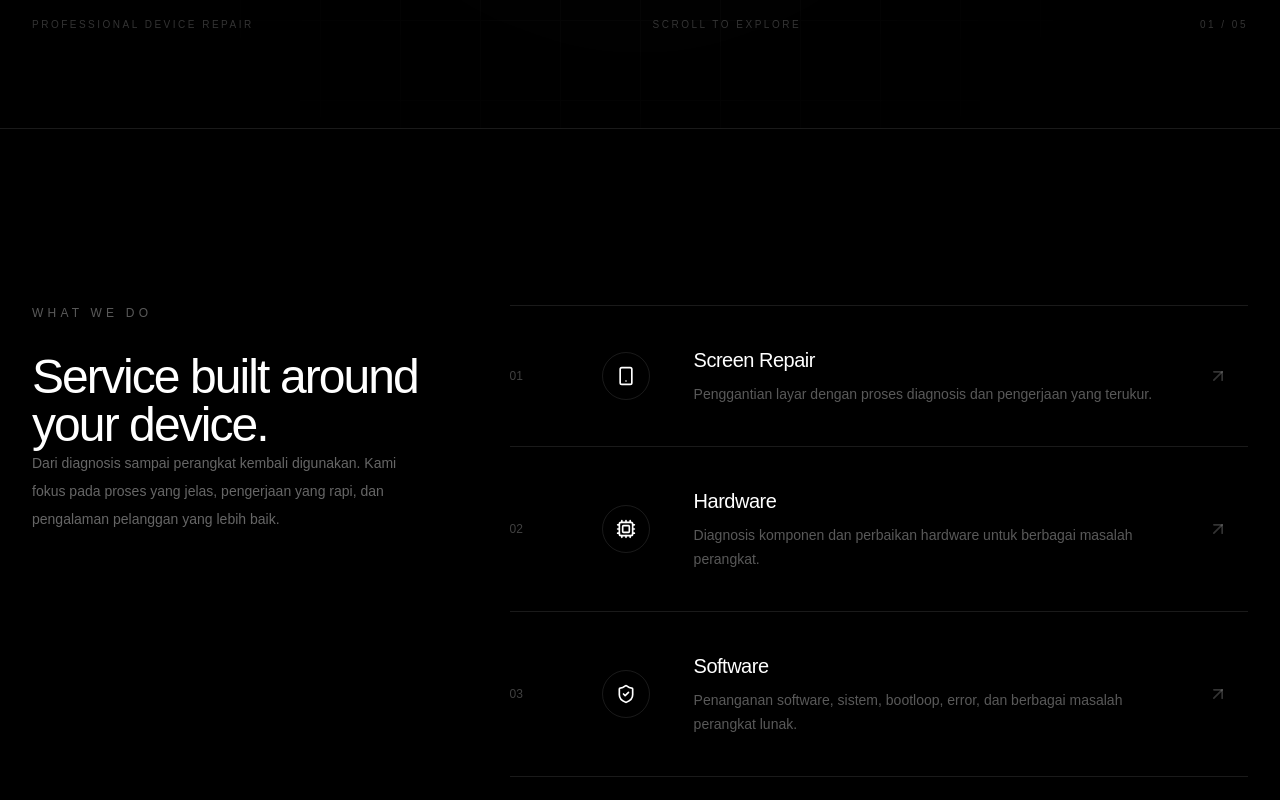
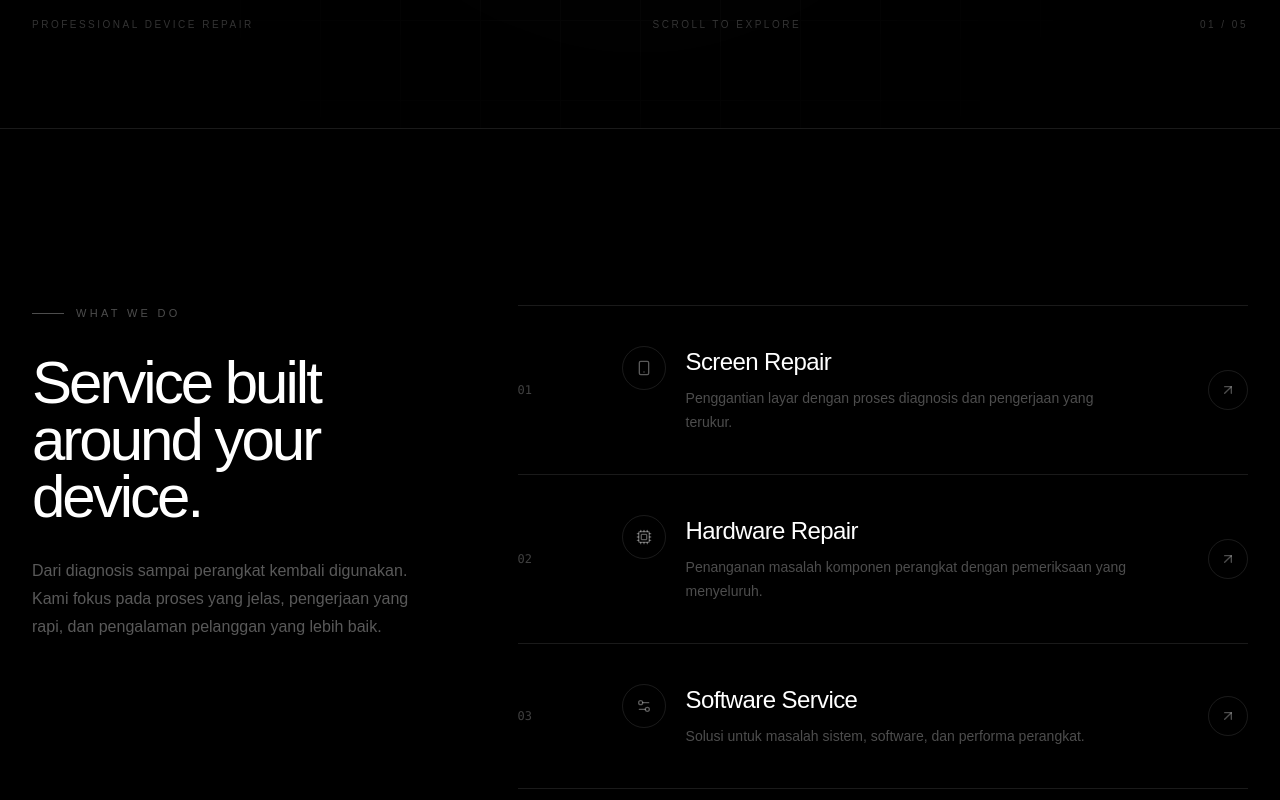
Before and after one commit to gank-dev/gankofficial, a Next.js app: page / in a window 1280 px wide. Shown: the part 700-1500 px from the top of the page. Built offline with nearby package versions, Linux system fonts and the light colour scheme.

Commit message:
feat: redesign service section iteractive

```diff
--- a/src/components/sections/service.tsx
+++ b/src/components/sections/service.tsx
@@ -1,105 +1,146 @@
 "use client";
 
 import { motion } from "framer-motion";
-import { Reveal } from "@/components/ui/reveal";
-import {
-  Smartphone,
-  Cpu,
-  ShieldCheck,
-  ArrowUpRight,
-} from "lucide-react";
+import { ArrowUpRight, Smartphone, Cpu, Settings2 } from "lucide-react";
 
 const services = [
   {
     number: "01",
-    icon: Smartphone,
     title: "Screen Repair",
     description:
       "Penggantian layar dengan proses diagnosis dan pengerjaan yang terukur.",
+    icon: Smartphone,
   },
   {
     number: "02",
+    title: "Hardware Repair",
+    description:
+      "Penanganan masalah komponen perangkat dengan pemeriksaan yang menyeluruh.",
     icon: Cpu,
-    title: "Hardware",
-    description:
-      "Diagnosis komponen dan perbaikan hardware untuk berbagai masalah perangkat.",
   },
   {
     number: "03",
-    icon: ShieldCheck,
-    title: "Software",
+    title: "Software Service",
     description:
-      "Penanganan software, sistem, bootloop, error, dan berbagai masalah perangkat lunak.",
+      "Solusi untuk masalah sistem, software, dan performa perangkat.",
+    icon: Settings2,
   },
 ];
+
+const container = {
+  hidden: {},
+  visible: {
+    transition: {
+      staggerChildren: 0.12,
+    },
+  },
+};
+
+const item = {
+  hidden: {
+    opacity: 0,
+    y: 30,
+  },
+  visible: {
+    opacity: 1,
+    y: 0,
+    transition: {
+      duration: 0.7,
+      ease: [0.22, 1, 0.36, 1] as const,
+    },
+  },
+};
 
 export function Service() {
   return (
     <section
       id="service"
-      className="relative overflow-hidden border-t border-white/10 bg-black"
+      className="relative border-t border-white/10 bg-black"
     >
-      <div className="mx-auto max-w-7xl px-6 py-32 lg:px-8 lg:py-44">
-        <div className="grid gap-20 lg:grid-cols-[0.7fr_1.3fr]">
-          <Reveal>
-            <p className="text-xs font-medium uppercase tracking-[0.35em] text-white/35">
+      <div className="mx-auto max-w-7xl px-6 py-28 sm:px-8 sm:py-36 lg:px-8 lg:py-44">
+        <div className="grid gap-16 lg:grid-cols-[0.8fr_1.5fr] lg:gap-24">
+          {/* Section intro */}
+          <div>
+            <motion.div
+              initial={{ opacity: 0, y: 20 }}
+              whileInView={{ opacity: 1, y: 0 }}
+              viewport={{ once: true, margin: "-100px" }}
+              transition={{ duration: 0.7 }}
+            >
+              <div className="flex items-center gap-3">
+                <span className="h-px w-8 bg-white/30" />
+
+                <span className="text-[11px] uppercase tracking-[0.3em] text-white/30">
                   What We Do
-            </p>
+                </span>
+              </div>
 
-            <h2 className="mt-8 max-w-md text-4xl font-medium tracking-[-0.04em] text-white sm:text-5xl">
+              <h2 className="mt-8 max-w-md text-4xl font-medium leading-[0.95] tracking-[-0.05em] text-white sm:text-5xl lg:text-6xl">
                 Service built around your device.
               </h2>
 
-            <Reveal delay={0.1}>
-                <p className="max-w-sm text-sm leading-7 text-white/40">
+              <p className="mt-8 max-w-sm text-sm leading-7 text-white/35 sm:text-base">
                 Dari diagnosis sampai perangkat kembali digunakan. Kami fokus
                 pada proses yang jelas, pengerjaan yang rapi, dan pengalaman
                 pelanggan yang lebih baik.
               </p>
-            </Reveal>
+            </motion.div>
+          </div>
 
-          </Reveal>
-
-          <div className="divide-y divide-white/10 border-y border-white/10">
-            {services.map((service, index) => {
+          {/* Service list */}
+          <motion.div
+            variants={container}
+            initial="hidden"
+            whileInView="visible"
+            viewport={{
+              once: true,
+              margin: "-100px",
+            }}
+            className="border-t border-white/10"
+          >
+            {services.map((service) => {
               const Icon = service.icon;
 
               return (
                 <motion.a
                   key={service.number}
                   href="#contact"
-                  initial={{ opacity: 0, y: 30 }}
-                  whileInView={{ opacity: 1, y: 0 }}
-                  viewport={{ once: true, margin: "-80px" }}
-                  transition={{
-                    duration: 0.7,
-                    delay: index * 0.1,
-                  }}
-                  className="group grid gap-6 py-8 transition-colors duration-500 hover:bg-white/[0.025] sm:grid-cols-[60px_60px_1fr_40px] sm:items-center sm:gap-8 sm:py-10"
+                  variants={item}
+                  className="group relative grid gap-6 border-b border-white/10 py-8 sm:grid-cols-[72px_1fr_auto] sm:items-center sm:gap-8 sm:py-10"
                 >
-                  <span className="text-xs text-white/25">
+                  {/* Hover background */}
+                  <span className="pointer-events-none absolute inset-x-0 top-0 -z-0 h-full origin-left scale-x-0 bg-white/[0.025] transition-transform duration-500 ease-out group-hover:scale-x-100" />
+
+                  {/* Number */}
+                  <span className="relative z-10 font-mono text-xs text-white/25 transition-colors duration-300 group-hover:text-white/60">
                     {service.number}
                   </span>
 
-                  <div className="flex h-12 w-12 items-center justify-center rounded-full border border-white/10 transition-all duration-500 group-hover:border-white/30 group-hover:bg-white group-hover:text-black">
-                    <Icon className="h-5 w-5" />
+                  {/* Content */}
+                  <div className="relative z-10 flex gap-5">
+                    <div className="hidden h-11 w-11 shrink-0 items-center justify-center rounded-full border border-white/10 text-white/35 transition-all duration-500 group-hover:border-white/30 group-hover:bg-white group-hover:text-black sm:flex">
+                      <Icon className="h-4 w-4 transition-transform duration-500 group-hover:rotate-[-8deg]" />
                     </div>
 
                     <div>
-                    <h3 className="text-lg font-medium tracking-tight text-white sm:text-xl">
+                      <h3 className="text-xl font-medium tracking-tight text-white transition-transform duration-500 group-hover:translate-x-1 sm:text-2xl">
                         {service.title}
                       </h3>
 
-                    <p className="mt-2 max-w-lg text-sm leading-6 text-white/35">
+                      <p className="mt-2 max-w-md text-sm leading-6 text-white/30 transition-colors duration-300 group-hover:text-white/50">
                         {service.description}
                       </p>
                     </div>
+                  </div>
 
-                  <ArrowUpRight className="h-5 w-5 text-white/20 transition-all duration-500 group-hover:-translate-y-1 group-hover:translate-x-1 group-hover:text-white" />
+                  {/* Arrow */}
+                  <div className="relative z-10 flex h-10 w-10 items-center justify-center rounded-full border border-white/10 text-white/30 transition-all duration-500 group-hover:border-white/40 group-hover:bg-white group-hover:text-black">
+                    <ArrowUpRight className="h-4 w-4 transition-transform duration-500 group-hover:translate-x-0.5 group-hover:-translate-y-0.5" />
+                  </div>
                 </motion.a>
               );
             })}
-          </div>
+          </motion.div>
         </div>
       </div>
     </section>
```
Lines whose indentation alone changed are shown as unchanged.
